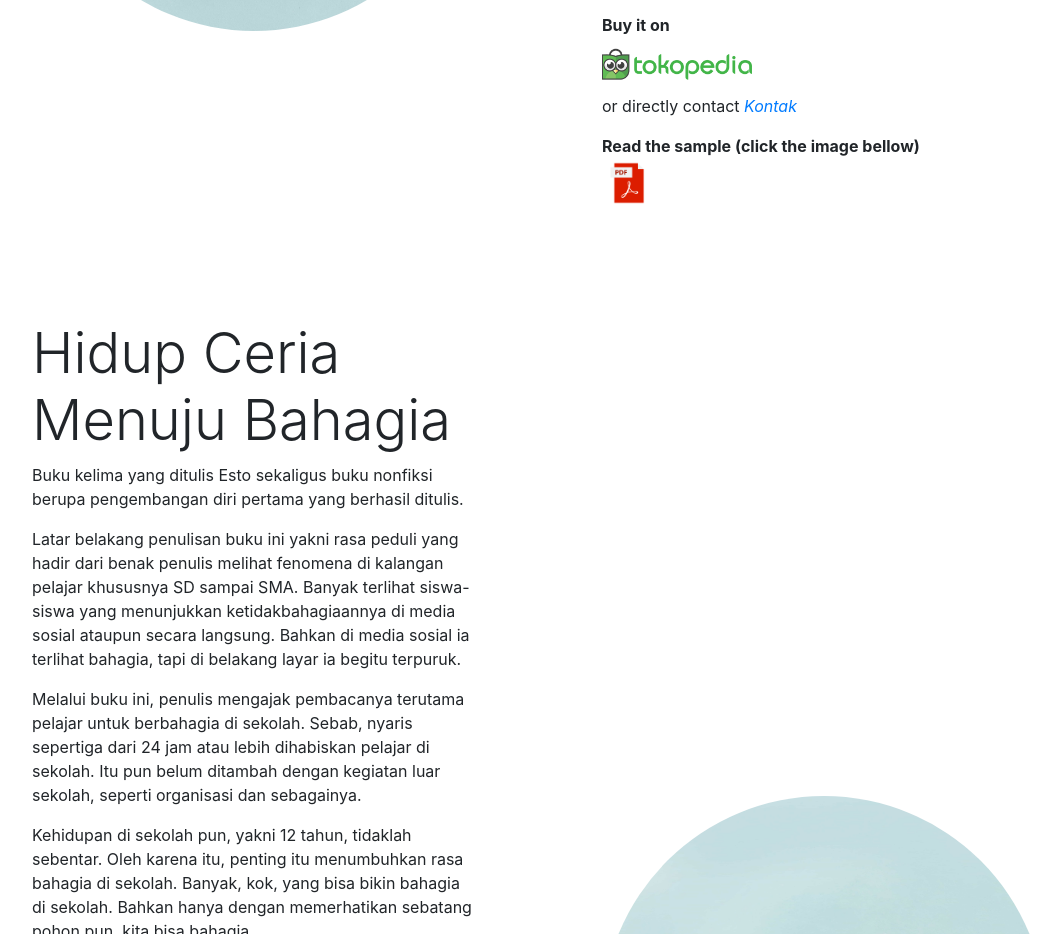
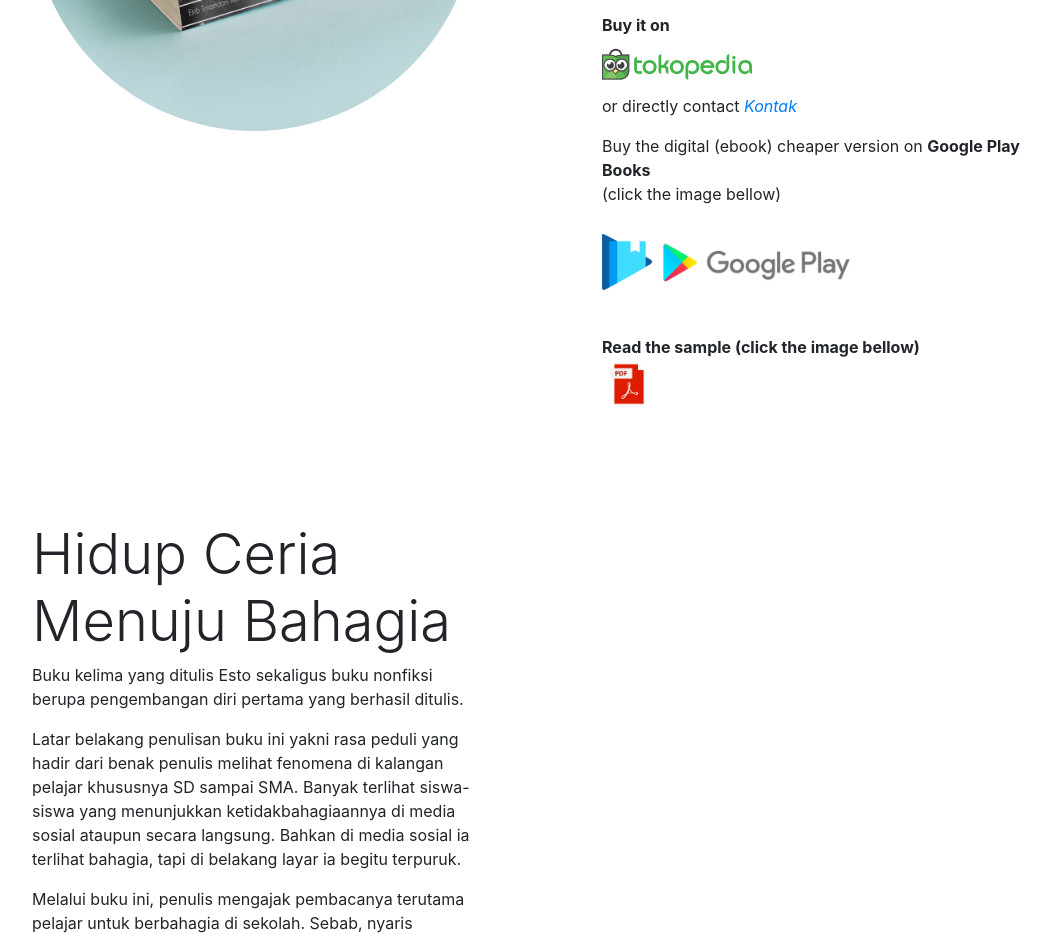
Before and after one commit to bukuesto/bukuesto.github.io, a plain HTML site: page index.html in a window 1280 px wide. Shown: the part 4223-5157 px from the top of the page, without its empty margins (101-1162 px from the left). Drawn offline with nearby package versions, Linux system fonts and the light colour scheme.

Commit message:
Update index.html

```diff
--- a/index.html
+++ b/index.html
@@ -198,8 +198,13 @@
               <br>or directly contact <a href="#kontak"><i>Kontak</i></a>
             </p>
             <p>
+              Buy the digital (ebook) cheaper version on <b>Google Play Books</b> <br>(click the image bellow)<br>
+              <a href="https://play.google.com/store/books/details?id=OpTaDwAAQBAJ"><img src="img/gplaybooks.png" width="50px"></a>
+              <a href="https://play.google.com/store/books/details?id=OpTaDwAAQBAJ"><img src="img/gplay.png" width="200px"></a>
+            </p>
+            <p>
               <b>Read the sample (click the image bellow)</b><br>
-              <a href="https://drive.google.com/open?id=108xd7Rkq0AN94G-5YFfp41gX9pO-W5mH" target="_blank"><img src="img/pdf.png" width="50px"></a>
+              <a href="http://books.google.com/books/about?id=OpTaDwAAQBAJ" target="_blank"><img src="img/pdf.png" width="50px"></a>
             </p>
           </div>
         </div>
@@ -250,7 +255,7 @@
             </p>
             <p>
               <b>Read the sample (click the image bellow)</b><br>
-              <a href="https://drive.google.com/open?id=1JXf2y2l8ze80Ik98vsm_4IJjIG1rgLXS" target="_blank"><img src="img/pdf.png" width="50px"></a>
+              <a href="http://books.google.com/books/about?id=TlDYDwAAQBAJ" target="_blank"><img src="img/pdf.png" width="50px"></a>
             </p>
           </div>
         </div>
@@ -258,7 +263,7 @@
     </div>
   </section>
 
-    <!--Hujan Dua Arah-->
+    <!--Suara Hati yang Jarang Tersakiti-->
   <section>
     <div class="container">
       <div class="row align-items-center">
@@ -272,12 +277,12 @@
           <div class="p-5">
             <h2 class="display-4">Suara Hati yang Jarang Tersakiti</h2>
             <p>
-              Sesuatu yang jarang-jarang bisa saja terjadi
-              Kalau memang sudah waktunya
-              Jika akan terjadi, terjadilah
-              Persiapkan matang-matang
-              Karena, sekali lagi, kalau sudah pada waktunya
-              Sesuatu yang akan terjadi, pasti terjadi
+              Sesuatu yang jarang-jarang bisa saja terjadi <br>
+              Kalau memang sudah waktunya <br>
+              Jika akan terjadi, terjadilah <br>
+              Persiapkan matang-matang <br>
+              Karena, sekali lagi, kalau sudah pada waktunya <br>
+              Sesuatu yang akan terjadi, pasti terjadi <br>
               Waktu itu jarang-jarang
             </p>
               <p>
@@ -302,7 +307,7 @@
             </p>
             <p>
               <b>Read the sample (click the image bellow)</b><br>
-              <a href="https://bit.ly/ebook-sutijati" target="_blank"><img src="img/pdf.png" width="50px"></a>
+              <a href="http://books.google.com/books/about?id=ypHaDwAAQBAJ" target="_blank"><img src="img/pdf.png" width="50px"></a>
             </p>
           </div>
         </div>
```
